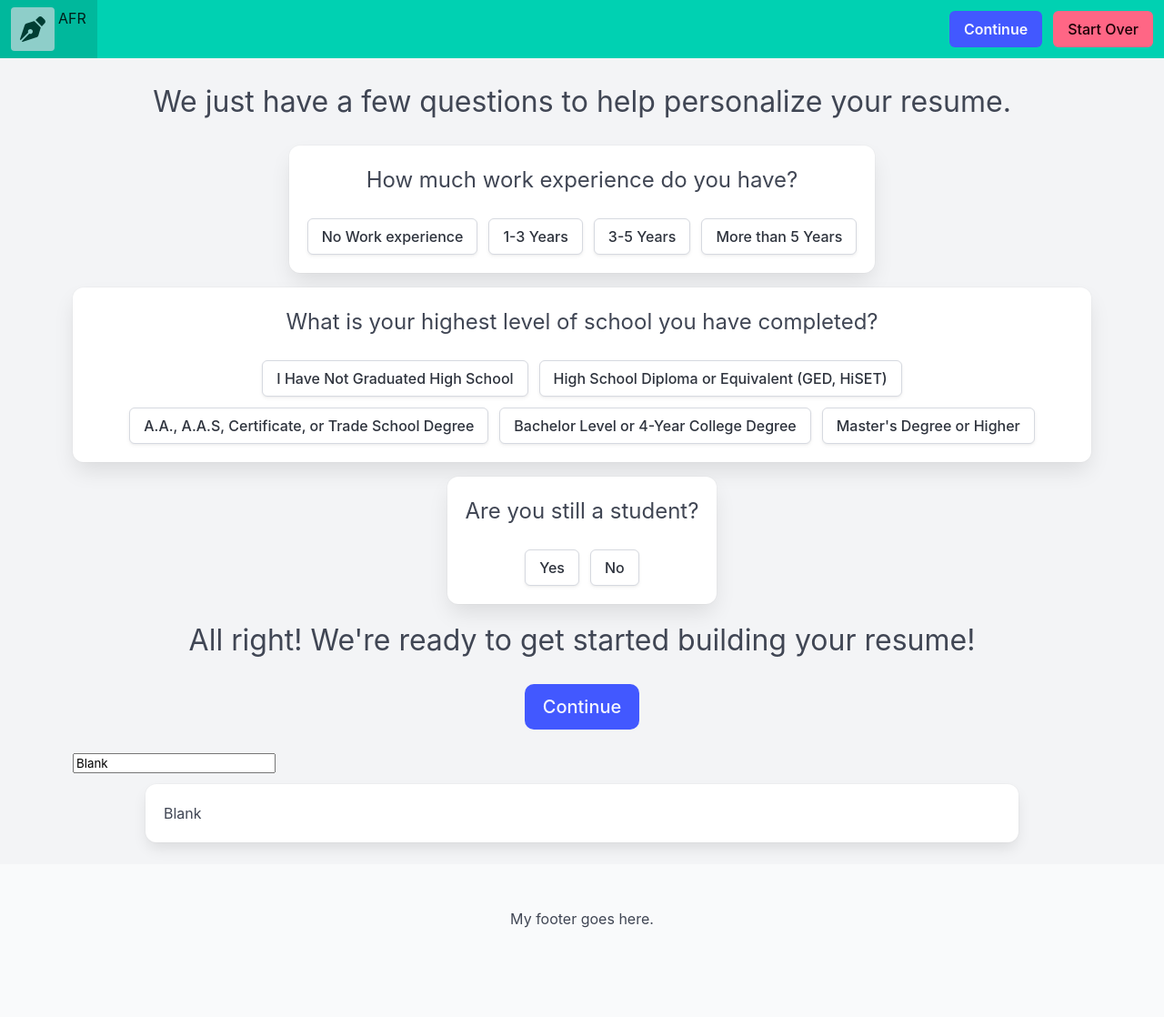
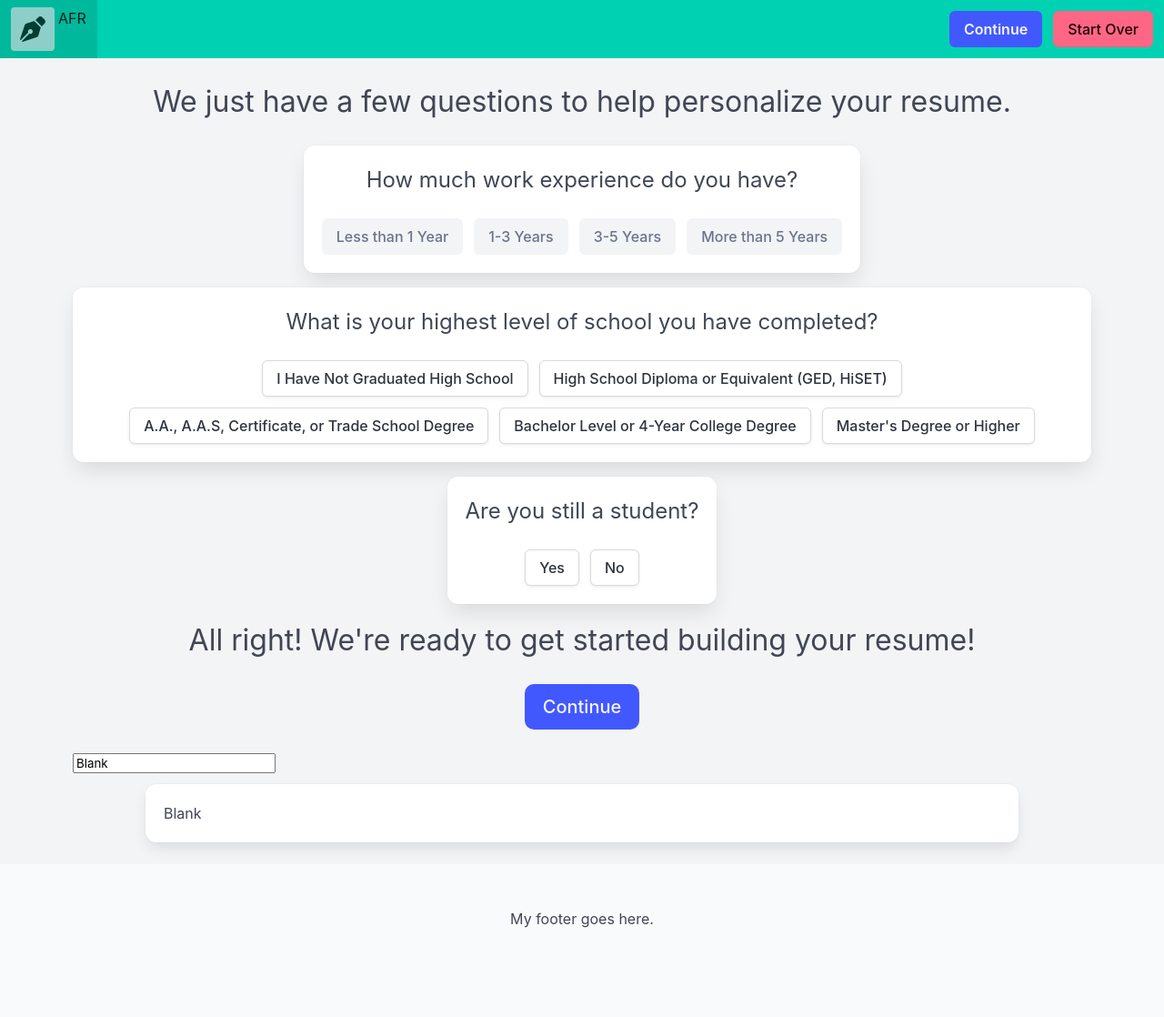
Before and after one commit to HeirOfNorton/alwaysfreeresume, a Jekyll site: the page built from pages/start.html, in a window 1280 px wide. Shown: the whole page at 91% size. Built offline with Jekyll 4.4.1, drawn with Linux system fonts in a browser that asks for light colours.

Commit message:
Trying to get buttons to be mutually exclusive. (And save their data)

```diff
--- a/pages/start.html
+++ b/pages/start.html
@@ -9,21 +9,21 @@
         We just have a few questions to help personalize your resume.
     </p>
 
-    <div class="block box my-4 mx-auto is-fit">
+    <div class="block box my-4 mx-auto is-fit" x-data="{ value: $persist('').as('experience_level') }" >
         <p class="block">
             How much work experience do you have?
         </p>
         <div class="buttons is-centered">
-            <button class="button">
-                No Work experience
+            <button class="button is-success" :class="value == '0' || 'is-light is-static' " @click="value = '0'">
+                Less than 1 Year
             </button>
-            <button class="button">
+            <button class="button is-success" :class="value == '1' || 'is-light is-static' " @click="value = '1'">
                 1-3 Years
             </button>
-            <button class="button">
+            <button class="button is-success" :class="value == '3' || 'is-light is-static' " @click="value = '3'">
                 3-5 Years
             </button>
-            <button class="button">
+            <button class="button is-success" :class="value == '5' || 'is-light is-static' " @click="value = '5'">
                 More than 5 Years
             </button>
         </div>
```
